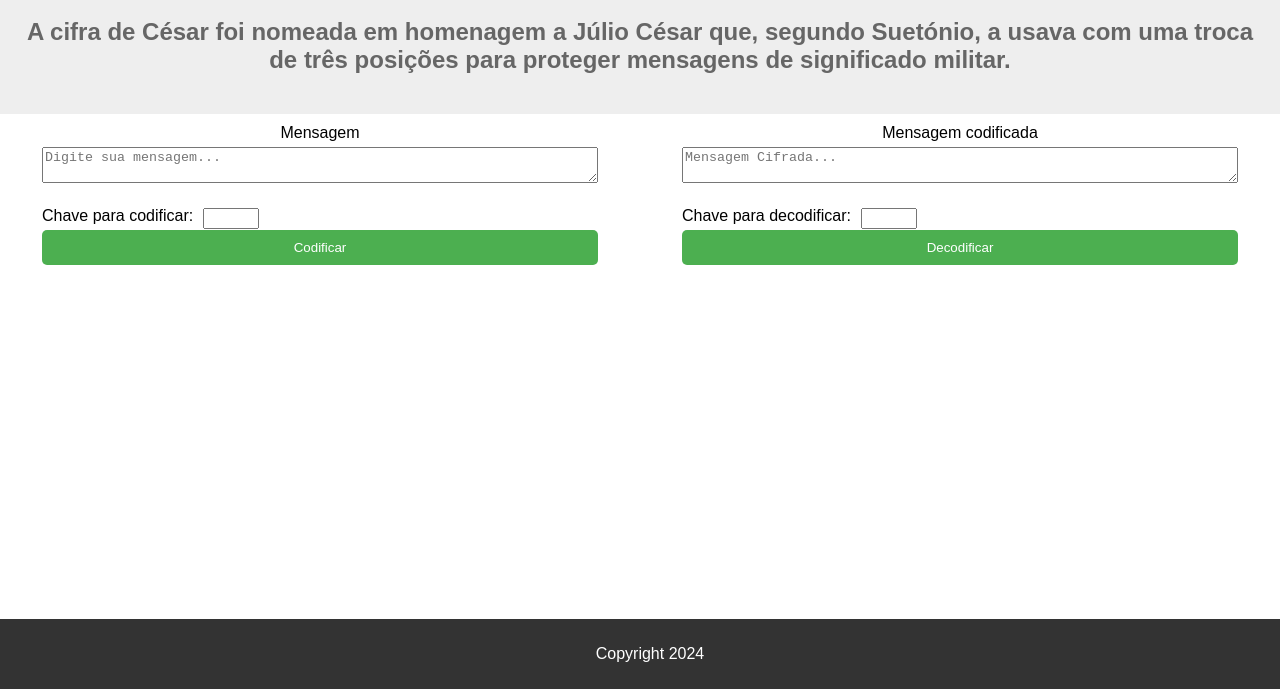
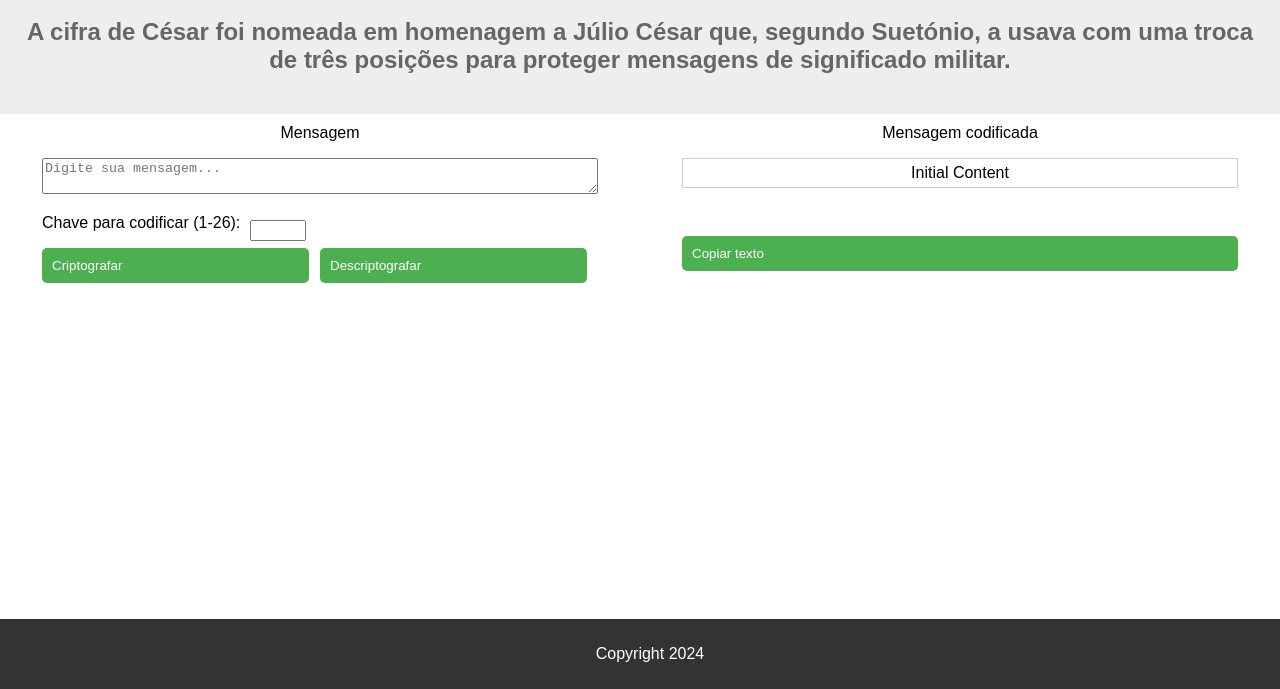
Before and after one commit to mbraga2023/Caesar-Cipher, a plain HTML site: page index.html in a window 1280 px wide. Shown: the part 111-800 px from the top of the page. Drawn offline with Linux system fonts and the light colour scheme.

Commit message:
Style update

```diff
--- a/index.html
+++ b/index.html
@@ -10,7 +10,7 @@
 
     <header>
         <h1 class="centered-title">Cifra de César</h1>
-        <h2 class="subtitle">A cifra de César foi nomeada em homenagem a Júlio César que, segundo Suetónio, a usava com uma troca de três posições para proteger mensagens de significado militar. </h2>
+        <h2 class="subtitle">A cifra de César foi nomeada em homenagem a Júlio César que, segundo Suetónio, a usava com uma troca de três posições para proteger mensagens de significado militar.</h2>
     </header>
 
     <section class="centered-section">
@@ -19,28 +19,39 @@
                 <label for="mensagem">Mensagem</label>
                 <textarea id="mensagem" placeholder="Digite sua mensagem..."></textarea>
                 <div class="counter-container">
-                    <label for="counter">Chave para codificar:</label>
+                    <label for="counter">Chave para codificar (1-26):</label>
                     <input type="number" id="counter" min="1" max="26" />
                 </div>
-                <button>Codificar</button>
+                <div class="button__left">
+                <button>Criptografar</button>
+                <button>Descriptografar</button>
+            </div>
             </div>
             <div class="half-width">
-                <label for="codigo">Mensagem codificada</label>
-                <textarea id="codigo" placeholder="Mensagem Cifrada..."></textarea>
-                <div class="counter-container">
-                    <label for="counter2">Chave para decodificar:</label>
-                    <input type="number" id="counter2" min="1" max="26" />
+                <div class="code-container">
+                    <label for="codigo">Mensagem codificada</label>
+                    <div id="codigo" class="encrypted-message">Initial Content</div>
+                    <button class="button__copy" onclick="copyText()">Copiar texto</button>
                 </div>
-
-                <button>Decodificar</button>
             </div>
         </div>
     </section>
 
     <footer>
-<p>Copyright 2024</p>
+        <p>Copyright 2024</p>
+    </footer>
 
-</footer>
+    <script>
+        function copyText() {
+            var codeContainer = document.getElementById("codigo");
+            var range = document.createRange();
+            range.selectNode(codeContainer);
+            window.getSelection().removeAllRanges();
+            window.getSelection().addRange(range);
+            document.execCommand("copy");
+            window.getSelection().removeAllRanges();
+        }
+    </script>
 
 </body>
 </html>
--- a/styles.css
+++ b/styles.css
@@ -1,3 +1,5 @@
+/* styles.css */
+
 body {
     margin: 0;
     font-family: 'Arial', sans-serif;
@@ -30,20 +32,23 @@ header {
 }
 
 .half-width {
-    width: 45%; /* Reduced width to accommodate space between elements */
+    width: 45%;
     box-sizing: border-box;
     padding: 10px;
+    display: flex;
+    flex-direction: column;
 }
 
 label {
     display: block;
-    margin-bottom: 5px;
+    margin-bottom: 1rem;
 }
 
 textarea {
     width: 100%;
     box-sizing: border-box;
     margin-bottom: 10px;
+    height: 50%;
 }
 
 .counter-container {
@@ -56,8 +61,18 @@ textarea {
     margin-right: 10px;
 }
 
+.half-width .button__left {
+    display: flex;
+    width: 100%;
+}
+
+.half-width button {
+    flex: 1;
+    margin-right: 2%;
+}
+
 button {
-    display: block;
+    display: flex;
     width: 100%;
     padding: 10px;
     background-color: #4CAF50;
@@ -65,6 +80,24 @@ button {
     border: none;
     border-radius: 5px;
     cursor: pointer;
+}
+
+.button__copy{
+margin-top: 3rem;
+}
+
+.code-container {
+    display: flex;
+    flex-direction: column;
+    height: 50%;
+}
+
+#codigo {
+    width: 100%;
+    box-sizing: border-box;
+    border: 1px solid #ccc;
+    padding: 5px;
+    height: 100%;
 }
 
 footer {
```
